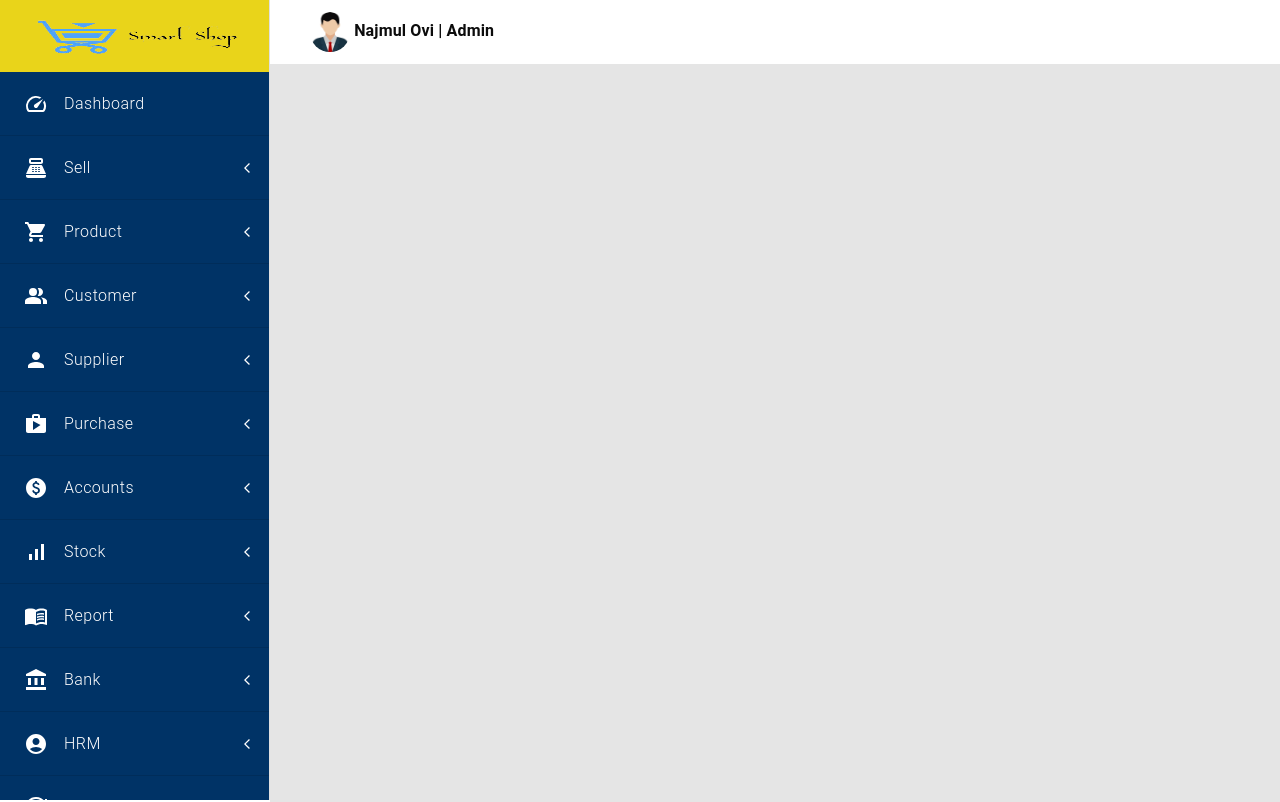
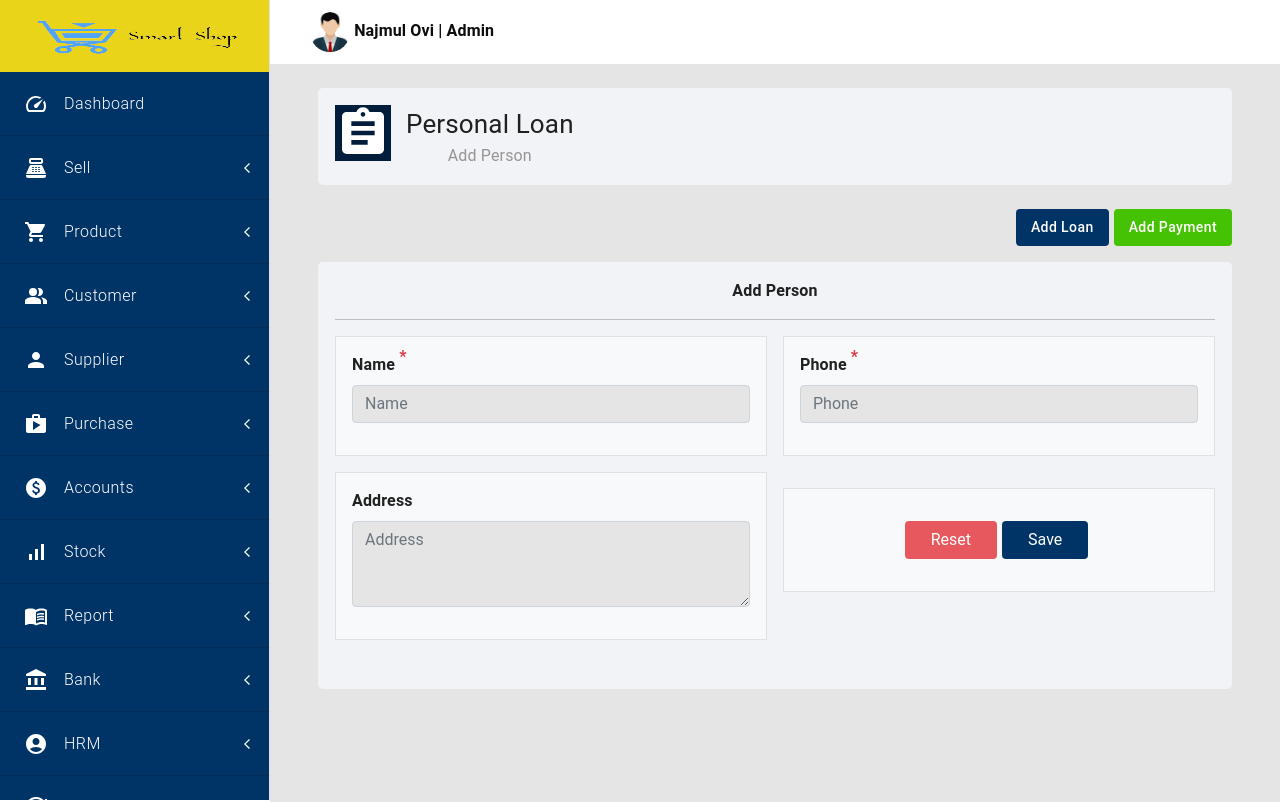
Before and after one commit to imRHB/smart-shop-client, a React (Create React App) app: page /dashboard/add-person in a window 1280 px wide. Shown: the top 802 px of the page. Built offline with nearby package versions, Linux system fonts and the light colour scheme; no server answers.

Commit message:
Route set for AddPerson component page by najmul

```diff
--- a/src/pages/Dashboard/NestedRoutes/NestedRoutes.js
+++ b/src/pages/Dashboard/NestedRoutes/NestedRoutes.js
@@ -16,6 +16,7 @@ import ManageProducts from "../ManageProducts/ManageProducts";
 import ManageSupplier from "../ManageSupplier/ManageSupplier";
 import AddOfficePerson from "../OfficeLoan/AddOfficePerson/AddOfficePerson";
 import ManageOfficeLoan from "../OfficeLoan/ManageOfficeLoan/ManageOfficeLoan";
+import AddPerson from "../PersonalLoan/AddPerson/AddPerson";
 import ProductStock from "../ProductStock/ProductStock";
 import ProductSalesReport from "../Report/ProductSalesReport/ProductSalesReport";
 import ProfitReportInvoice from "../Report/ProfitReportInvoice/ProfitReportInvoice";
@@ -100,6 +101,10 @@ const NestedRoutes = () => {
         <Route path="add-expense" element={<AddExpense />}></Route>
         {/*============ Expense Department All Routes End ==============*/}
 
+        {/*============ Personal Loan Department All Routes Start ==============*/}
+        <Route path="add-person" element={<AddPerson />}></Route>
+        {/*============ Personal Loan Department All Routes End ==============*/}
+
         {/*===================TEST YOUR COMPONENT HERE=====================*/}
         {/* <Route path="expense-item" element={<TestComponent />}></Route> */}
         <Route path="test-component" element={<TestComponent />}></Route>
--- a/src/pages/Dashboard/PersonalLoan/AddPerson/AddPerson.js
+++ b/src/pages/Dashboard/PersonalLoan/AddPerson/AddPerson.js
@@ -7,7 +7,6 @@ import Swal from "sweetalert2";
 import styles from "./AddPerson.module.css";
 
 const AddPerson = () => {
-
   const {
     register,
     handleSubmit,
@@ -15,18 +14,13 @@ const AddPerson = () => {
     formState: { errors },
   } = useForm();
   const onSubmit = (data) => {
-        let {
-            firstName,
-            phone,
-            address,
-        } = data;
+    let { firstName, phone, address } = data;
     const name = `${firstName}`;
 
     const formData = new FormData();
     formData.append("name", name);
     formData.append("phone", phone);
     formData.append("address", address);
-
   };
   return (
     <Container sx={{ width: "100%", mb: 5 }}>
@@ -41,9 +35,7 @@ const AddPerson = () => {
       </Box>
       <Box sx={{ textAlign: "right", my: 2 }}>
         <Button className={`${styles.designationBtn}`}>Add Loan</Button>
-                <Button className={`${styles.manageEmployeeBtn}`}>
-                    Add Payment
-                </Button>
+        <Button className={`${styles.manageEmployeeBtn}`}>Add Payment</Button>
       </Box>
       <Box className={`${styles.tableContainer}`}>
         <Typography sx={{ fontWeight: "bold" }}>Add Person</Typography>
@@ -60,8 +52,7 @@ const AddPerson = () => {
                           className="form-label"
                           style={{ fontWeight: "bold" }}
                         >
-                                                    Name{" "}
-                                                    <sup className="text-danger fw-bold fs-6">*</sup>
+                          Name <sup className="text-danger fw-bold fs-6">*</sup>
                         </label>
                         <input
                           type="text"
@@ -105,12 +96,6 @@ const AddPerson = () => {
                   </div>
                 </div>
 
-
-
-
-
-
-
                 <div className="row gx-3 mb-3">
                   <div className="col-lg-6 col-md-6 col-sm-12 col-12">
                     <div className="p-3 border bg-light">
@@ -153,17 +138,7 @@ const AddPerson = () => {
                   </div>
                 </div>
 
-                                <div className="row gx-3 mb-3">
-
-
-
-
-
-
-
-                                </div>
-
-
+                <div className="row gx-3 mb-3"></div>
               </form>
             </div>
           </div>
```
Lines whose indentation alone changed are shown as unchanged.
